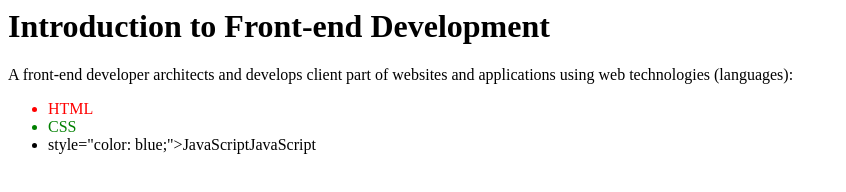
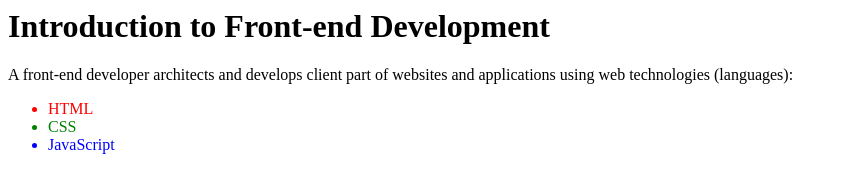
Before and after one commit to edina-s/front-end-development, a plain HTML site: page index.html in a window 1280 px wide. Shown: the whole page, without its empty margins (0-846 px from the left). Drawn offline with Linux system fonts and the light colour scheme.

Commit message:
Update index.html

```diff
--- a/index.html
+++ b/index.html
@@ -3,5 +3,5 @@
 <ul>
  <li style="color: red;">HTML</li>
  <li style="color: green;">CSS</li>
- <li> style="color: blue;">JavaScriptJavaScript</li>
+ <li style="color: blue;">JavaScript</li>
 </ul>
```
